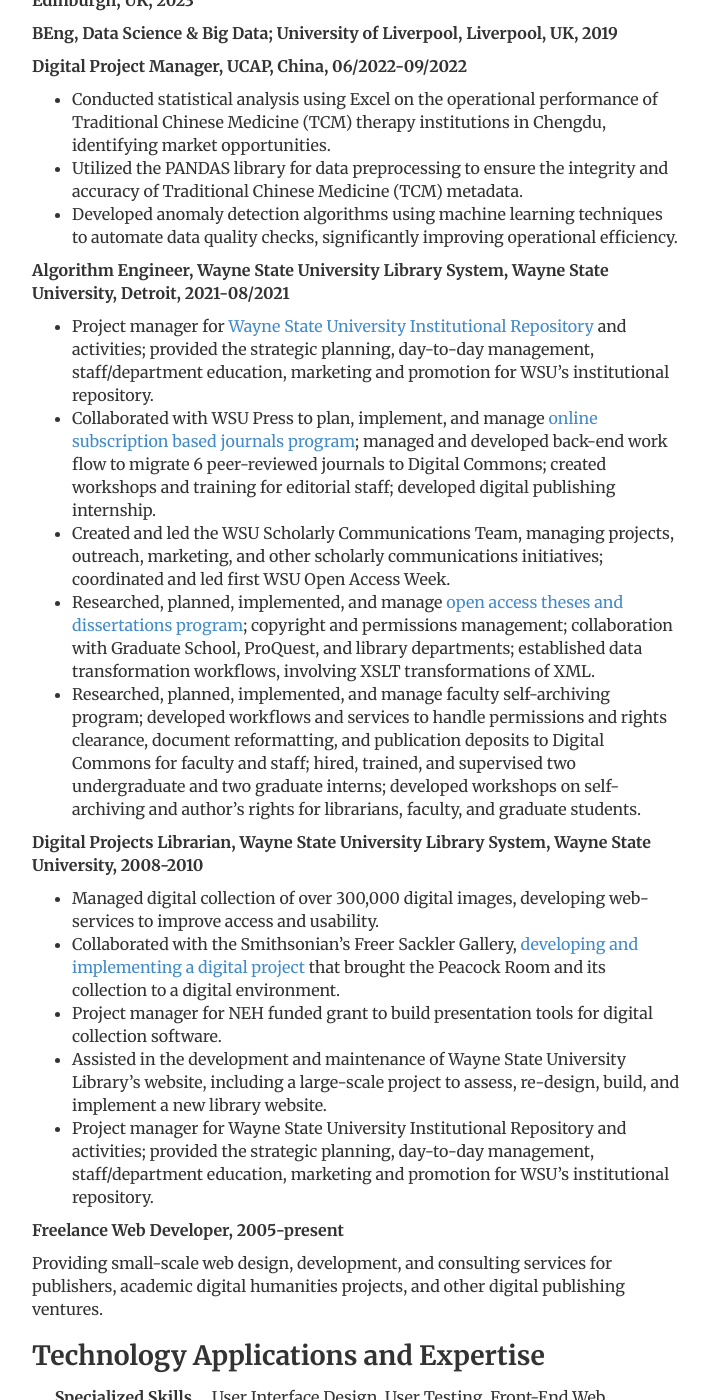
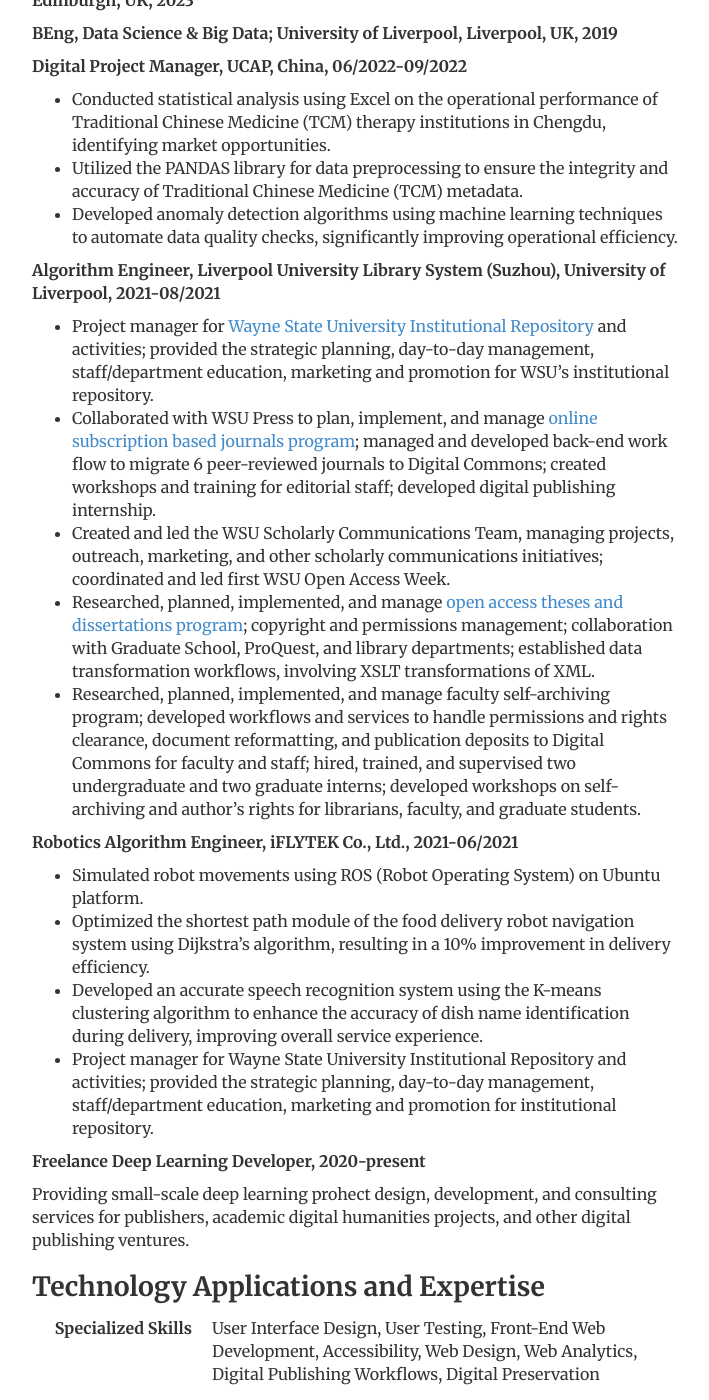
Before and after one commit to Zhiyi12/Zhiyi12.github.io, a Jekyll site: the page built from cv/index.html, in a window 1280 px wide and 1400 px high, scrolled down 498 px. Shown: the whole window, without its empty margins (284-993 px from the left). Built offline with Jekyll 4.4.1, drawn with Linux system fonts in a browser that asks for light colours; some of the changed text lies outside the part shown.

Commit message:
professional

```diff
--- a/cv/index.html
+++ b/cv/index.html
@@ -25,7 +25,7 @@
 				<p>Neuron Scientist engaged in visual system end general medical Ai, imagging analysis design, accessibility + usability, and digital twins. Keen to support emerging and non-traditional publishing models and technologies that advance scholarly publishing's transformation.</p>
 
 				<h2>Degrees</h2>
-				<p><strong><abbr title="Masters of Science in Design Informatics">MSc, Design Informatics (Artificial Intelligence)</abbr>, University of Edinburgh, Edinburgh, UK, 2023</strong><br>
+				<p><strong>MSc, Design Informatics (Artificial Intelligence)</Datal>; University of Edinburgh, Edinburgh, UK, 2023</strong><p>
 
 				<p><strong>BEng, Data Science & Big Data</Datal>; University of Liverpool, Liverpool, UK, 2019</strong></p>
 
@@ -39,7 +39,7 @@
 					improving operational efficiency.</li>
 				</ul>
 
-				<p><strong>Algorithm Engineer, Wayne State University Library System, Wayne State University, Detroit, 2021-08/2021</strong></p>
+				<p><strong>Algorithm Engineer, Liverpool University Library System (Suzhou), University of Liverpool, 2021-08/2021</strong></p>
 				<ul>
 					<li>Project manager for <a href="http://digitalcommons.wayne.edu" title="DigitalCommons@WSU">Wayne State University Institutional Repository</a> and activities; provided the strategic planning, day-to-day management, staff/department education, marketing and promotion for WSU’s institutional repository.</li>
 					<li>Collaborated with WSU Press to plan, implement, and manage <a href="http://digitalcommons.wayne.edu/wsupress/" title="WSU Press Journals">online subscription based journals program</a>; managed and developed back-end work flow to migrate 6 peer-reviewed journals to Digital Commons; created workshops and training for editorial staff; developed digital publishing internship.</li>
@@ -48,17 +48,18 @@
 					<li>Researched, planned, implemented, and manage faculty self-archiving program; developed workflows and services to handle permissions and rights clearance, document reformatting, and publication deposits to Digital Commons for faculty and staff; hired, trained, and supervised two undergraduate and two graduate interns; developed workshops on self-archiving and author’s rights for librarians, faculty, and graduate students.</li>
 				</ul>
 
-				<p><strong>Digital Projects Librarian, Wayne State University Library System, Wayne State University, 2008-2010</strong></p>
+				<p><strong>Robotics Algorithm Engineer, iFLYTEK Co., Ltd., 2021-06/2021</strong></p>
 				<ul>
-					<li>Managed digital collection of over 300,000 digital images, developing web-services to improve access and usability.</li>
-					<li>Collaborated with the Smithsonian’s Freer Sackler Gallery, <a href="http://peacockroom.wayne.edu/" title="Story of the Beautiful">developing and implementing a digital project</a> that brought the Peacock Room and its collection to a digital environment.</li>
-					<li>Project manager for NEH funded grant to build presentation tools for digital collection software.</li>
-					<li>Assisted in the development and maintenance of Wayne State University Library’s website, including a large-scale project to assess, re-design, build, and implement a new library website.</li>
-					<li>Project manager for Wayne State University Institutional Repository and activities; provided the strategic planning, day-to-day management, staff/department education, marketing and promotion for WSU’s institutional repository.</li>
+					<li>Simulated robot movements using ROS (Robot Operating System) on Ubuntu platform.</li>
+					<li>Optimized the shortest path module of the food delivery robot navigation system using Dijkstra’s algorithm, resulting in a
+						10% improvement in delivery efficiency.</li>
+					<li>Developed an accurate speech recognition system using the K-means clustering algorithm to enhance the accuracy of dish
+						name identification during delivery, improving overall service experience.</li>
+					<li>Project manager for Wayne State University Institutional Repository and activities; provided the strategic planning, day-to-day management, staff/department education, marketing and promotion for institutional repository.</li>
 				</ul>
 
-				<p><strong>Freelance Web Developer, 2005-present</strong></p>
-					<p>Providing small-scale web design, development, and consulting services for publishers, academic digital humanities projects, and other digital publishing ventures.</p>
+				<p><strong>Freelance Deep Learning Developer, 2020-present</strong></p>
+					<p>Providing small-scale deep learning prohect design, development, and consulting services for publishers, academic digital humanities projects, and other digital publishing ventures.</p>
 
 				<h2>Technology Applications and Expertise</h2>
 					<dl class="dl-horizontal">
```
